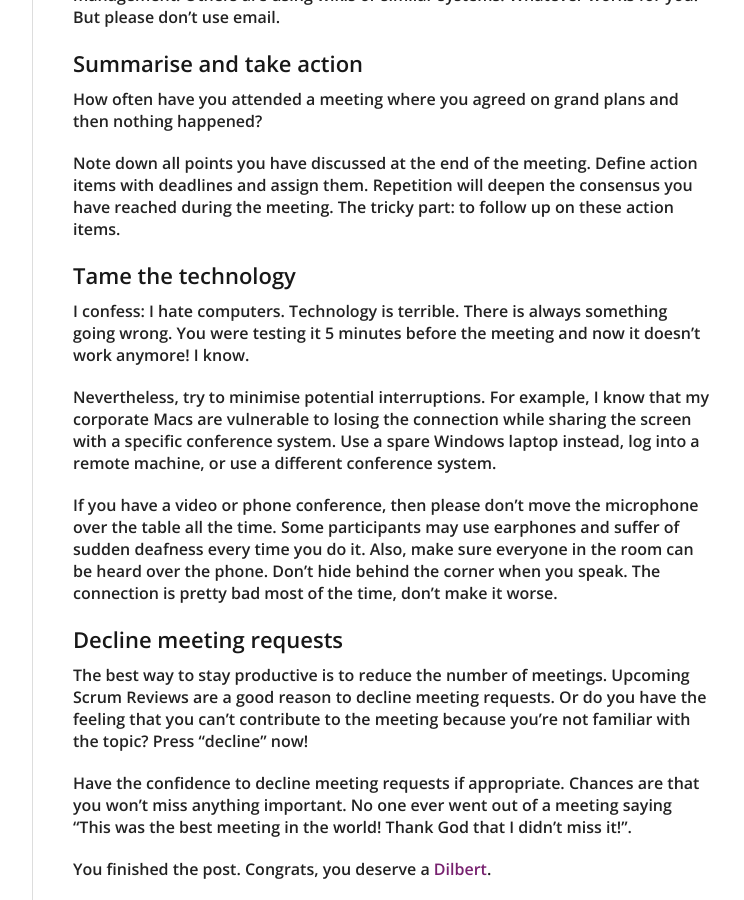
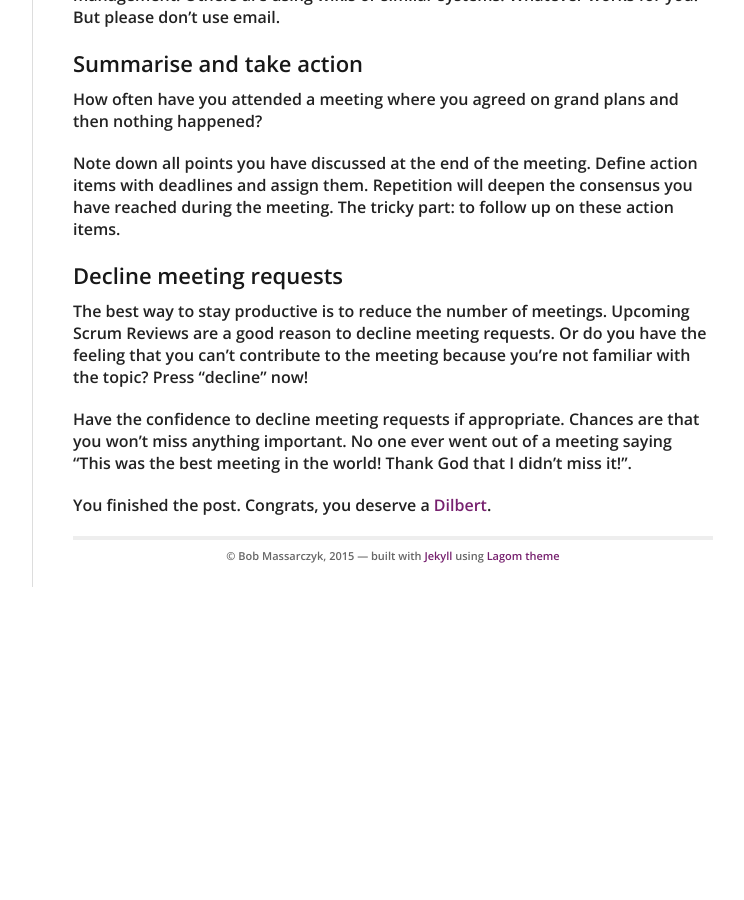
Before and after one commit to b2m9/b2m9.github.io, a Jekyll site: the page built from _posts/2015-08-02-dont-waste-your-time-in-meetings.markdown, in a window 1280 px wide and 900 px high, scrolled down 2188 px. Shown: the whole window, without its empty margins (378-1122 px from the left). Built offline with Jekyll 4.4.1, drawn with Linux system fonts in a browser that asks for light colours; nearby versions of some CDN libraries; after the commit the page ends 2775 px from its top, so only the background shows below that; some of the changed text lies outside the part shown.

Commit message:
Changes to post "Don't waste your time in meetings"

```diff
--- a/_includes/sidebar.html
+++ b/_includes/sidebar.html
@@ -7,9 +7,9 @@
     <img src="/logo.png" id="logo" alt="Blog logo"/>
     {% endif %}
   </a>
-  <h2>I'm <a href="/">Batman</a>.</h2>
+  <h2>I'm Batman.</h2>
   <div id="bio">
-    <p>Actually, my name is {{ site.data.theme.name }}. But this is a secret.</p>
+    <p><i>Actually,</i> my name is {{ site.data.theme.name }}. But this is a secret.</p>
     <p>When I'm not fighting crime, I'm doing things with computers and sometimes I write about engineering culture, software, and stuff.</p>
   </div>
   <div id="social">
--- a/_posts/2015-08-02-dont-waste-your-time-in-meetings.markdown
+++ b/_posts/2015-08-02-dont-waste-your-time-in-meetings.markdown
@@ -67,14 +67,6 @@ How often have you attended a meeting where you agreed on grand plans and then n
 
 Note down all points you have discussed at the end of the meeting. Define action items with deadlines and assign them. Repetition will deepen the consensus you have reached during the meeting. The tricky part: to follow up on these action items.
 
-## Tame the technology
-
-I confess: I hate computers. Technology is terrible. There is always something going wrong. You were testing it 5 minutes before the meeting and now it doesn't work anymore! I know.
-
-Nevertheless, try to minimise potential interruptions. For example, I know that my corporate Macs are vulnerable to losing the connection while sharing the screen with a specific conference system. Use a spare Windows laptop instead, log into a remote machine, or use a different conference system.
-
-If you have a video or phone conference, then please don't move the microphone over the table all the time. Some participants may use earphones and suffer of sudden deafness every time you do it. Also, make sure everyone in the room can be heard over the phone. Don't hide behind the corner when you speak. The connection is pretty bad most of the time, don't make it worse.
-
 ## Decline meeting requests
 
 The best way to stay productive is to reduce the number of meetings. Upcoming Scrum Reviews are a good reason to decline meeting requests. Or do you have the feeling that you can't contribute to the meeting because you're not familiar with the topic? Press "decline" now!
```
